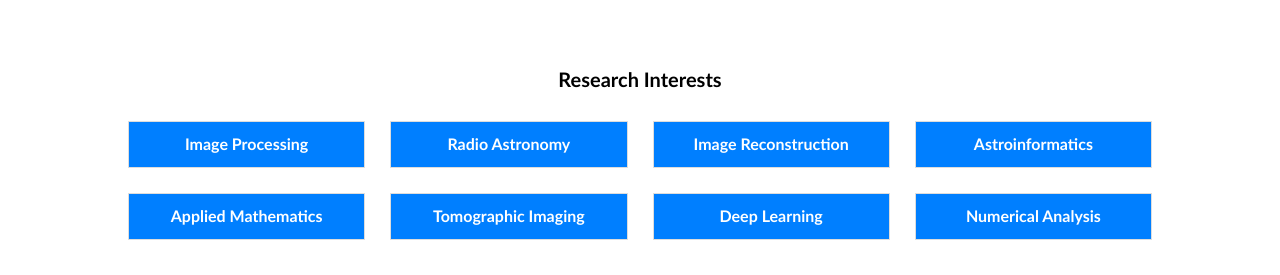
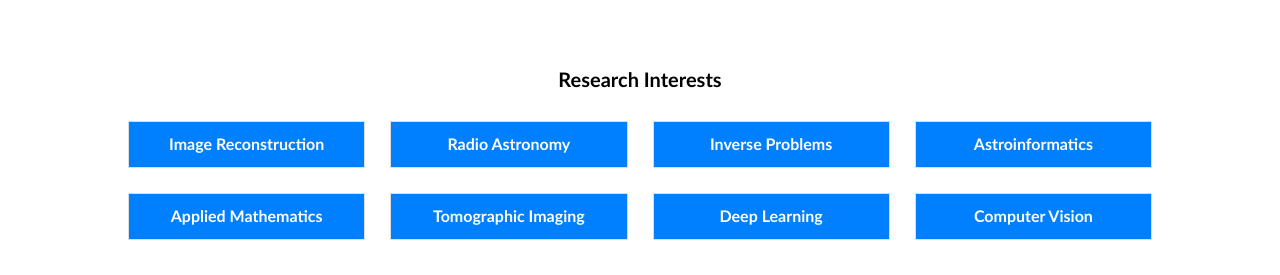
Before and after one commit to subhamshome/portfolio, a React (Create React App) app: page / in a window 1280 px wide. Shown: the part 1560-1835 px from the top of the page. Built offline with nearby package versions, Linux system fonts and the light colour scheme.

Commit message:
Update new cv and research cards

```diff
--- a/src/components/Contact.jsx
+++ b/src/components/Contact.jsx
@@ -6,10 +6,10 @@ import { faFacebook, faInstagram, faMedium, faLinkedin } from '@fortawesome/free
 
 const Contact = () => {
 
-   const address = [<p>351 Cr de la Libération, 33400 Talence, France</p>];
+   const address = [<p>Kolkata, West Bengal, India</p>];
 
-   const email = [<a href="mailto:subham.shome@etu.u-bordeaux.fr" target="_blank" rel="noopener noreferrer" className="contact-links">
-      <p>subham.shome@etu.u-bordeaux.fr</p>
+   const email = [<a href="mailto:subham28297@gmail.com" target="_blank" rel="noopener noreferrer" className="contact-links">
+      <p>subham28297@gmail.com</p>
    </a>];
 
    const blog = [<a href="https://subhamshome.medium.com" target="_blank" rel="noopener noreferrer" className="contact-links">
@@ -55,21 +55,17 @@ const Contact = () => {
                </div>
                <div className='contact-grid-2'>
                   <iframe
-                  src="https://www.google.com/maps/embed?pb=!1m18!1m12!1m3!1d1203.859302909952!2d-0.5977977917209456!3d44.8076819614409!2m3!1f0!2f0!3f0!3m2!1i1024!2i768!4f13.1!3m3!1m2!1s0xd5527da47d49b75%3A0x156b085bab276ab9!2sColl%C3%A8ge%20Sciences%20et%20Technologies%20-%20Universit%C3%A9%20de%20Bordeaux!5e0!3m2!1sen!2sfr!4v1698165473822!5m2!1sen!2sfr"
+                  src="https://www.google.com/maps/embed?pb=!1m18!1m12!1m3!1d117925.35231277325!2d88.26495090163961!3d22.53540637448262!2m3!1f0!2f0!3f0!3m2!1i1024!2i768!4f13.1!3m3!1m2!1s0x39f882db4908f667%3A0x43e330e68f6c2cbc!2sKolkata%2C%20West%20Bengal!5e0!3m2!1sen!2sin!4v1722307542884!5m2!1sen!2sin"
                   width="600"
                   height="450"
                   className="map-contact"
                   allowFullScreen=""
                   loading="lazy"
-                  title="Google Maps UBx Science & Technology"
+                  title="Google Maps Kolkata"
                   referrerPolicy="no-referrer-when-downgrade">
                   </iframe>
-
                </div>
-
-
             </div>
-
      </div>
    )
 };
--- a/src/components/Home.jsx
+++ b/src/components/Home.jsx
@@ -71,14 +71,14 @@ const Home = () => {
                 </div>
                 <h3>Research Interests</h3>
                 <div className='research-card-section'>
-                <ResearchCard title="Image Processing" />
+                <ResearchCard title="Image Reconstruction" />
                 <ResearchCard title="Radio Astronomy" />
-                <ResearchCard title="Image Reconstruction" />
+                <ResearchCard title="Inverse Problems" />
                 <ResearchCard title="Astroinformatics" />
                 <ResearchCard title="Applied Mathematics" />
                 <ResearchCard title="Tomographic Imaging" />
                 <ResearchCard title="Deep Learning" />
-                <ResearchCard title="Numerical Analysis" />
+                <ResearchCard title="Computer Vision" />
                 </div>
         </div>
 
```
Also changed, not shown: 1 other file (tests, documents, lock files or other folders).
